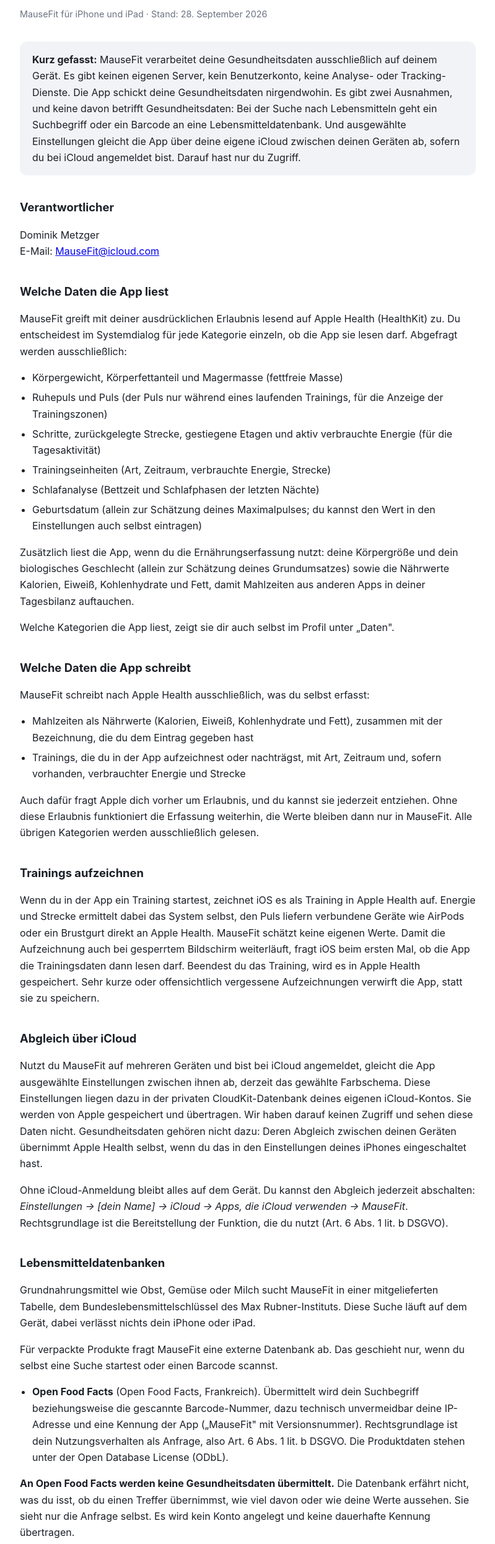
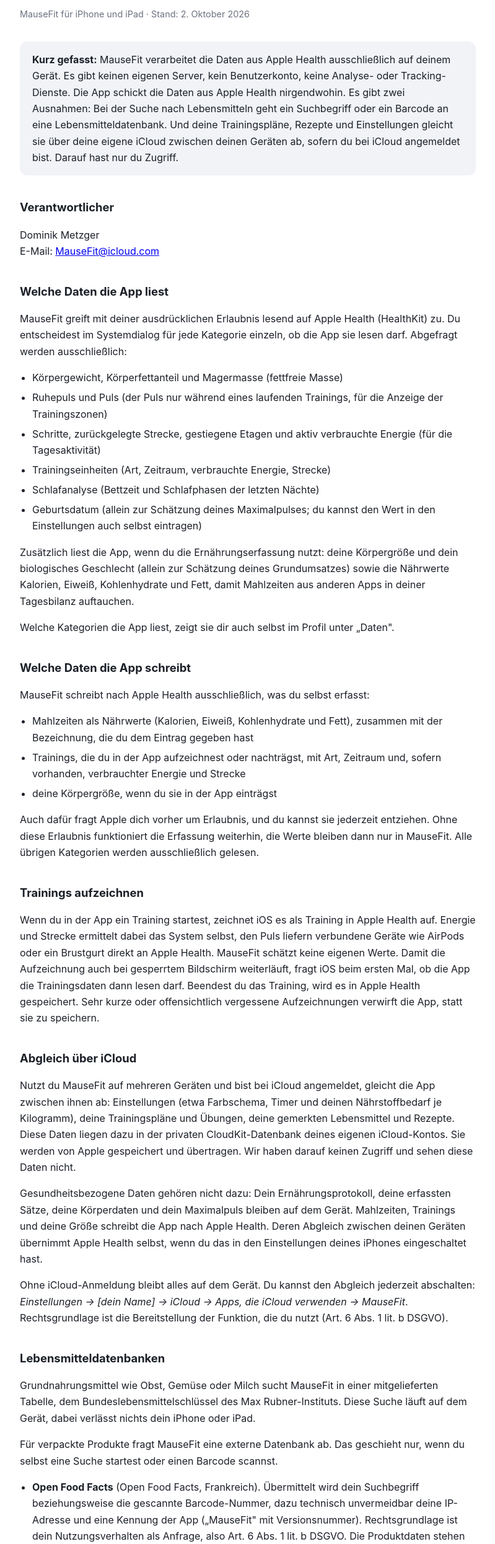
Before and after one commit to dmnkthfx/mausefit-legal, a plain HTML site: page index.html in a window 1280 px wide. Shown: the part 69-2560 px from the top of the page at 62% size, without its empty margins (240-1039 px from the left). Drawn offline with Linux system fonts and the light colour scheme.

Commit message:
[DOCS] Update the privacy policy for the iCloud sync and height
📅 Date the policy 2 October 2026
☁️ List what syncs via iCloud: settings, plans, exercises, own foods and recipes
🩺 State that health related data stays on the device and reaches other devices only through Apple Health
📏 Add the body height to what the app writes to Apple Health

```diff
--- a/index.html
+++ b/index.html
@@ -28,17 +28,17 @@
 <body>
 
 <h1>Datenschutzerklärung</h1>
-<p class="meta">MauseFit für iPhone und iPad · Stand: 28. September 2026</p>
+<p class="meta">MauseFit für iPhone und iPad · Stand: 2. Oktober 2026</p>
 
 <div class="box">
-  <strong>Kurz gefasst:</strong> MauseFit verarbeitet deine Gesundheitsdaten
-  ausschließlich auf deinem Gerät. Es gibt keinen eigenen Server, kein
-  Benutzerkonto, keine Analyse- oder Tracking-Dienste. Die App schickt deine
-  Gesundheitsdaten nirgendwohin. Es gibt zwei Ausnahmen, und keine davon
-  betrifft Gesundheitsdaten: Bei der Suche nach Lebensmitteln geht ein
-  Suchbegriff oder ein Barcode an eine Lebensmitteldatenbank. Und ausgewählte
-  Einstellungen gleicht die App über deine eigene iCloud zwischen deinen
-  Geräten ab, sofern du bei iCloud angemeldet bist. Darauf hast nur du Zugriff.
+  <strong>Kurz gefasst:</strong> MauseFit verarbeitet die Daten aus Apple
+  Health ausschließlich auf deinem Gerät. Es gibt keinen eigenen Server, kein
+  Benutzerkonto, keine Analyse- oder Tracking-Dienste. Die App schickt die
+  Daten aus Apple Health nirgendwohin. Es gibt zwei Ausnahmen: Bei der Suche
+  nach Lebensmitteln geht ein Suchbegriff oder ein Barcode an eine
+  Lebensmitteldatenbank. Und deine Trainingspläne, Rezepte und Einstellungen
+  gleicht sie über deine eigene iCloud zwischen deinen Geräten ab, sofern du
+  bei iCloud angemeldet bist. Darauf hast nur du Zugriff.
 </div>
 
 <h2>Verantwortlicher</h2>
@@ -84,6 +84,7 @@
       zusammen mit der Bezeichnung, die du dem Eintrag gegeben hast</li>
   <li>Trainings, die du in der App aufzeichnest oder nachträgst, mit Art,
       Zeitraum und, sofern vorhanden, verbrauchter Energie und Strecke</li>
+  <li>deine Körpergröße, wenn du sie in der App einträgst</li>
 </ul>
 <p>
   Auch dafür fragt Apple dich vorher um Erlaubnis, und du kannst sie jederzeit
@@ -107,13 +108,19 @@
 <h2>Abgleich über iCloud</h2>
 <p>
   Nutzt du MauseFit auf mehreren Geräten und bist bei iCloud angemeldet,
-  gleicht die App ausgewählte Einstellungen zwischen ihnen ab, derzeit das
-  gewählte Farbschema. Diese Einstellungen liegen dazu in der privaten
-  CloudKit-Datenbank deines eigenen iCloud-Kontos. Sie werden von Apple
-  gespeichert und übertragen. Wir haben darauf keinen Zugriff und sehen diese
-  Daten nicht. Gesundheitsdaten gehören nicht dazu: Deren Abgleich zwischen
-  deinen Geräten übernimmt Apple Health selbst, wenn du das in den Einstellungen
-  deines iPhones eingeschaltet hast.
+  gleicht die App zwischen ihnen ab: Einstellungen (etwa Farbschema, Timer und
+  deinen Nährstoffbedarf je Kilogramm), deine Trainingspläne und Übungen,
+  deine gemerkten Lebensmittel und Rezepte. Diese Daten liegen dazu in der
+  privaten CloudKit-Datenbank deines eigenen iCloud-Kontos. Sie werden von
+  Apple gespeichert und übertragen. Wir haben darauf keinen Zugriff und sehen
+  diese Daten nicht.
+</p>
+<p>
+  Gesundheitsbezogene Daten gehören nicht dazu: Dein Ernährungsprotokoll, deine
+  erfassten Sätze, deine Körperdaten und dein Maximalpuls bleiben auf dem
+  Gerät. Mahlzeiten, Trainings und deine Größe schreibt die App nach Apple
+  Health. Deren Abgleich zwischen deinen Geräten übernimmt Apple Health selbst,
+  wenn du das in den Einstellungen deines iPhones eingeschaltet hast.
 </p>
 <p>
   Ohne iCloud-Anmeldung bleibt alles auf dem Gerät. Du kannst den Abgleich
@@ -193,7 +200,7 @@
   Da keine Daten an uns übermittelt werden, liegen bei uns keine Daten vor, die
   gelöscht werden könnten. Die lokal gespeicherten Daten werden vollständig
   entfernt, wenn du die App von deinem Gerät löschst. Die über iCloud
-  abgeglichenen Einstellungen löschst du unter <em>Einstellungen → [dein Name]
+  abgeglichenen Daten löschst du unter <em>Einstellungen → [dein Name]
   → iCloud → Speicher verwalten → MauseFit</em>. Deine Gesundheitsdaten
   verwaltest du in der Health-App von Apple.
 </p>
```
